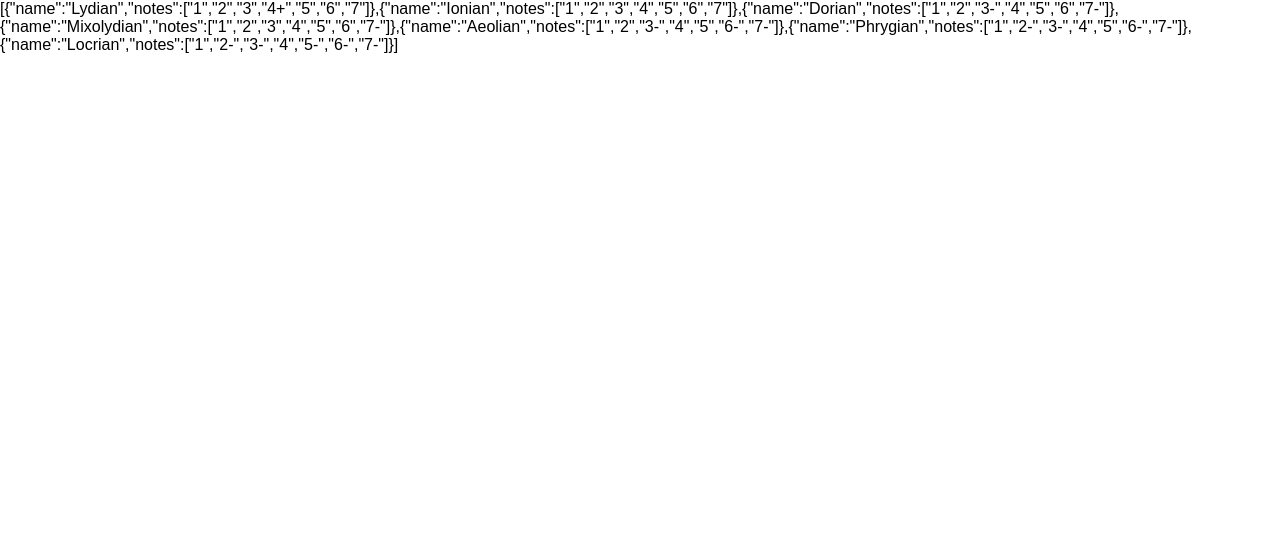
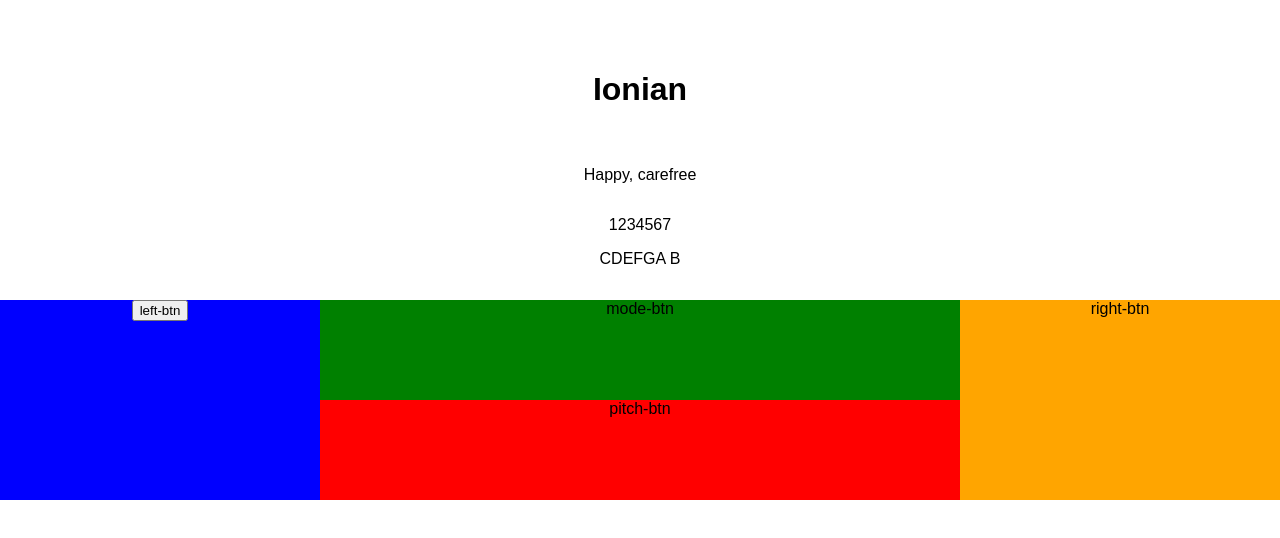
Before and after one commit to regexpressyourself/PracticeBuddy, a React (Create React App) app: page / in a window 1280 px wide. Shown: the top 538 px of the page. Built offline with nearby package versions, Linux system fonts and the light colour scheme.

Commit message:
Started grid template design

```diff
--- a/src/components/MainWrapper.js
+++ b/src/components/MainWrapper.js
@@ -1,5 +1,7 @@
 import React, { Component} from 'react';
 import app_data from '../config/data.js';
+import Nav from './Nav';
+import ModeArea from './ModeArea';
 
 class MainWrapper extends Component {
     constructor(props) {
@@ -14,8 +16,9 @@ class MainWrapper extends Component {
 
     render() {
         return (
-            <div>
-                {JSON.stringify(this.state.modes)}
+            <div id="main-container">
+                <Nav />
+                <ModeArea mode_data={this.state} />
             </div>
         );
     }
--- /dev/null
+++ b/src/components/ModeArea.js
@@ -0,0 +1,87 @@
+import React, { Component} from 'react';
+import PropTypes from 'prop-types';
+
+class ModeArea extends Component {
+    constructor(props) {
+        super(props);
+        this.state = {
+            note_offset: 0,
+            notes_array    : [],
+            header_array   : [],
+            interval_array : [],
+            blurb_array    : []
+        }
+    }
+    componentWillMount() {
+        this.setState({
+            data: this.props.mode_data
+        }, this.get_header);
+    }
+    get_header() {
+        let header_array   = [];
+        let interval_array = [];
+        let notes_array    = [];
+        let blurb_array    = [];
+        let i              = 0;
+        for (let mode of this.state.data.modes) {
+            header_array.push(
+                <h1 key={i++}>{mode.name}</h1>
+            );
+            interval_array.push(
+                <p key={i++}>{mode.notes}</p>
+            );
+            blurb_array.push(
+                <p key={i++}>{mode.blurb}</p>
+            );
+            notes_array.push(mode.notes.map((interval) => {
+                console.log(interval);
+                return this.state.data.sharp_based_chromatic[this.state.data.mode_to_chromatic[interval]];
+            }));
+        }
+
+        console.log("notes");
+        console.log(notes_array);
+
+        this.setState({
+            header_array: header_array,
+            notes_array: notes_array,
+            interval_array: interval_array,
+            blurb_array: blurb_array
+        });
+    }
+
+    render() {
+        return (
+            <div id="mode-container">
+            <div className="header">
+            {this.state.header_array[this.state.note_offset]}
+            </div>
+            <div className="blurb">
+            {this.state.blurb_array[this.state.note_offset]}
+            </div>
+            <div className="interval">
+            {this.state.interval_array[this.state.note_offset]}
+            </div>
+            <div className="note">
+            {this.state.notes_array[this.state.note_offset]}
+            </div>
+            <div className="left-btn">
+            <button>
+            left-btn
+            </button>
+            </div>
+            <div className="mode-btn">
+            mode-btn
+            </div>
+            <div className="right-btn">
+            right-btn
+            </div>
+            <div className="pitch-btn">
+            pitch-btn
+            </div>
+            </div>
+        );
+    }
+}
+
+export default ModeArea;
--- /dev/null
+++ b/src/components/Nav.js
@@ -0,0 +1,18 @@
+import React, { Component} from 'react';
+import PropTypes from 'prop-types';
+
+class Nav extends Component {
+    constructor(props) {
+        super(props);
+    }
+
+    render() {
+        return (
+            <div className="nav">
+
+            </div>
+        );
+    }
+}
+
+export default Nav;
--- a/src/config/data.js
+++ b/src/config/data.js
@@ -1,5 +1,5 @@
 let data = {
-    "mode_to_chromatic": {
+    mode_to_chromatic: {
         "1": 0  , "1-": 11 , "1+": 1  ,
         "2": 2  , "2-": 1  , "2+": 3  ,
         "3": 4  , "3-": 3  , "3+": 5  ,
@@ -9,36 +9,43 @@ let data = {
         "7": 11 , "7-": 10 , "7+": 12 ,
         "8": 12 , "8-": 11 , "8+": 13
     },
-    "sharp_based_chromatic": ["C", "C#", "D", "D#", "E", "F", "F#", "G", "G#", "A", "A#", " B",  "C"],
-    "flat_based_chromatic":  ["C", "Db", "D", "Eb", "E", "F", "Gb", "G", "Ab", "A", "Bb", " B",  "C"],
+    sharp_based_chromatic: ["C", "C#", "D", "D#", "E", "F", "F#", "G", "G#", "A", "A#", " B",  "C"],
+    flat_based_chromatic:  ["C", "Db", "D", "Eb", "E", "F", "Gb", "G", "Ab", "A", "Bb", " B",  "C"],
     modes: [
         {
-            name: "Lydian",
-            notes: ["1", "2",  "3",  "4+", "5",  "6",  "7"]
-        },
-        {
             name: "Ionian",
-            notes: ["1", "2",  "3",  "4",  "5",  "6",  "7"]
+            notes: ["1", "2",  "3",  "4",  "5",  "6",  "7"],
+            blurb: "Happy, carefree"
         },
         {
             name: "Dorian",
-            notes: ["1", "2",  "3-", "4",  "5",  "6",  "7-"]
+            notes: ["1", "2",  "3-", "4",  "5",  "6",  "7-"],
+            blurb: "Hip, jazzy"
+        },
+        {
+            name: "Phrygian",
+            notes: ["1", "2-", "3-", "4",  "5",  "6-", "7-"],
+            blurb: "Exotic, Middle Eastern"
+        },
+        {
+            name: "Lydian",
+            notes: ["1", "2",  "3",  "4+", "5",  "6",  "7"],
+            blurb: "Ethereal and dreamy"
         },
         {
             name: "Mixolydian",
-            notes: ["1", "2",  "3",  "4",  "5",  "6",  "7-"]
+            notes: ["1", "2",  "3",  "4",  "5",  "6",  "7-"],
+            blurb: "Bluesy, rock and roll"
         },
         {
             name: "Aeolian",
-            notes: ["1", "2",  "3-", "4",  "5",  "6-", "7-"]
-        },
-        {
-            name: "Phrygian",
-            notes: ["1", "2-", "3-", "4",  "5",  "6-", "7-"]
+            notes: ["1", "2",  "3-", "4",  "5",  "6-", "7-"],
+            blurb: "Sentimental, tragic"
         },
         {
             name: "Locrian",
-            notes: ["1", "2-", "3-", "4",  "5-", "6-", "7-"]
+            notes: ["1", "2-", "3-", "4",  "5-", "6-", "7-"],
+            blurb: "Dark and unstable"
         }
     ]
 }
--- a/src/styles/index.css
+++ b/src/styles/index.css
@@ -1,5 +1,54 @@
 body {
-  margin: 0;
-  padding: 0;
-  font-family: sans-serif;
+    margin: 0;
+    padding: 0;
+    font-family: sans-serif;
 }
+
+#mode-container {
+    height: 100%;
+    display:grid;
+    grid-template-columns:  1fr 2fr 1fr;
+    grid-template-rows: 1fr 2fr 1fr 1fr 1fr 2fr 2fr;
+    grid-auto-rows: auto;
+    text-align:center;
+    grid-template-areas: "nav      nav       nav"
+                         "header   header    header"
+                         "blurb    blurb     blurb"
+                         "interval interval  interval"
+                         "note     note      note"
+                         "left-btn mode-btn  right-btn"
+                         "left-btn pitch-btn right-btn";
+ }
+.nav {
+    grid-area: nav;
+    /*position: fixed;*/
+    background-color: grey;
+}
+.header {
+    grid-area: header;
+}
+.blurb {
+    grid-area: blurb;
+}
+.interval {
+    grid-area: interval;
+}
+.note {
+    grid-area: note;
+}
+.left-btn {
+    grid-area: left-btn;
+    background-color: blue;
+}
+.mode-btn {
+    grid-area: mode-btn;
+    background-color: green;
+}
+.right-btn{
+    grid-area: right-btn;
+    background-color: orange;
+}
+.pitch-btn {
+    grid-area: pitch-btn;
+    background-color: red;
+}
```
